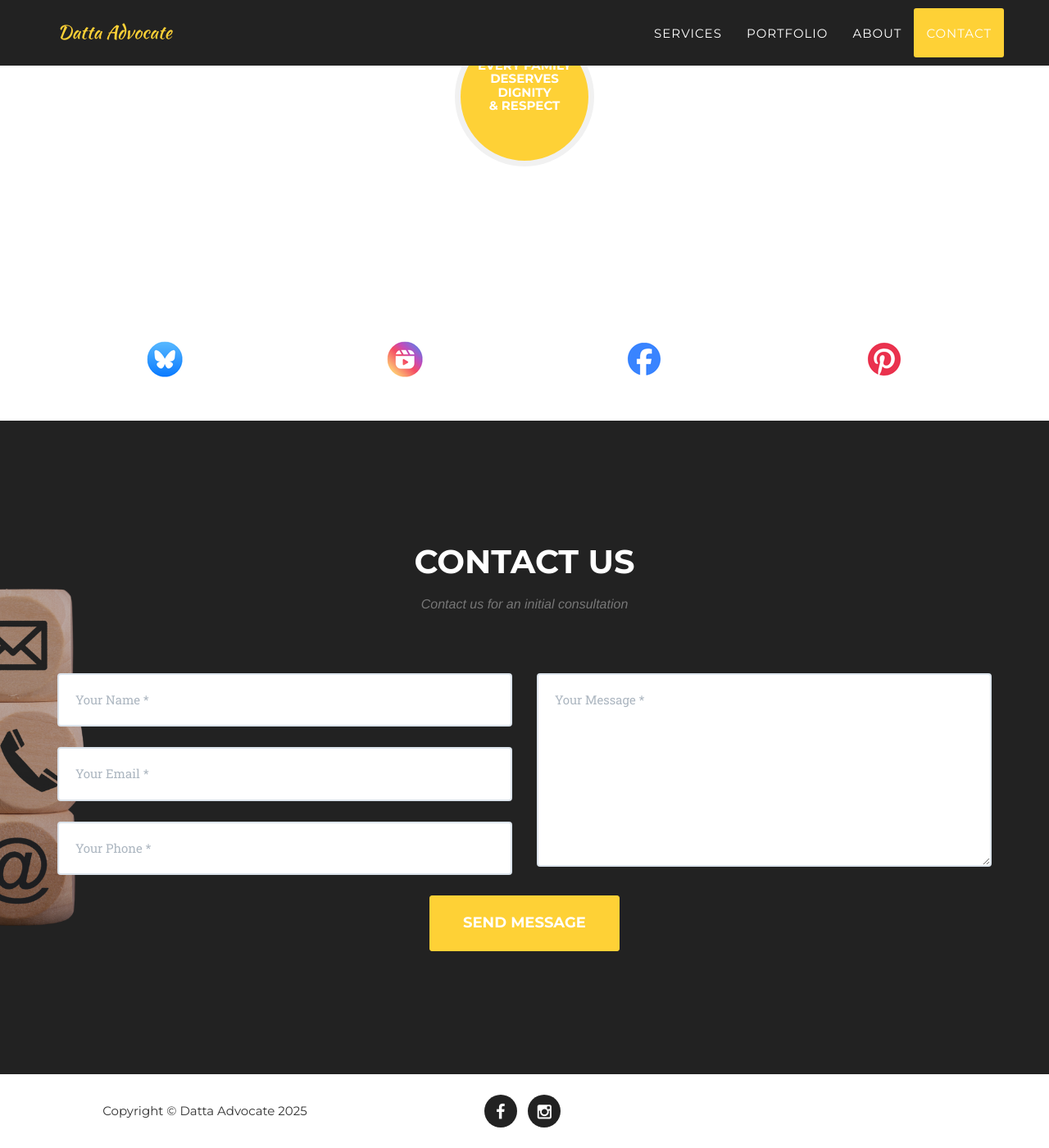
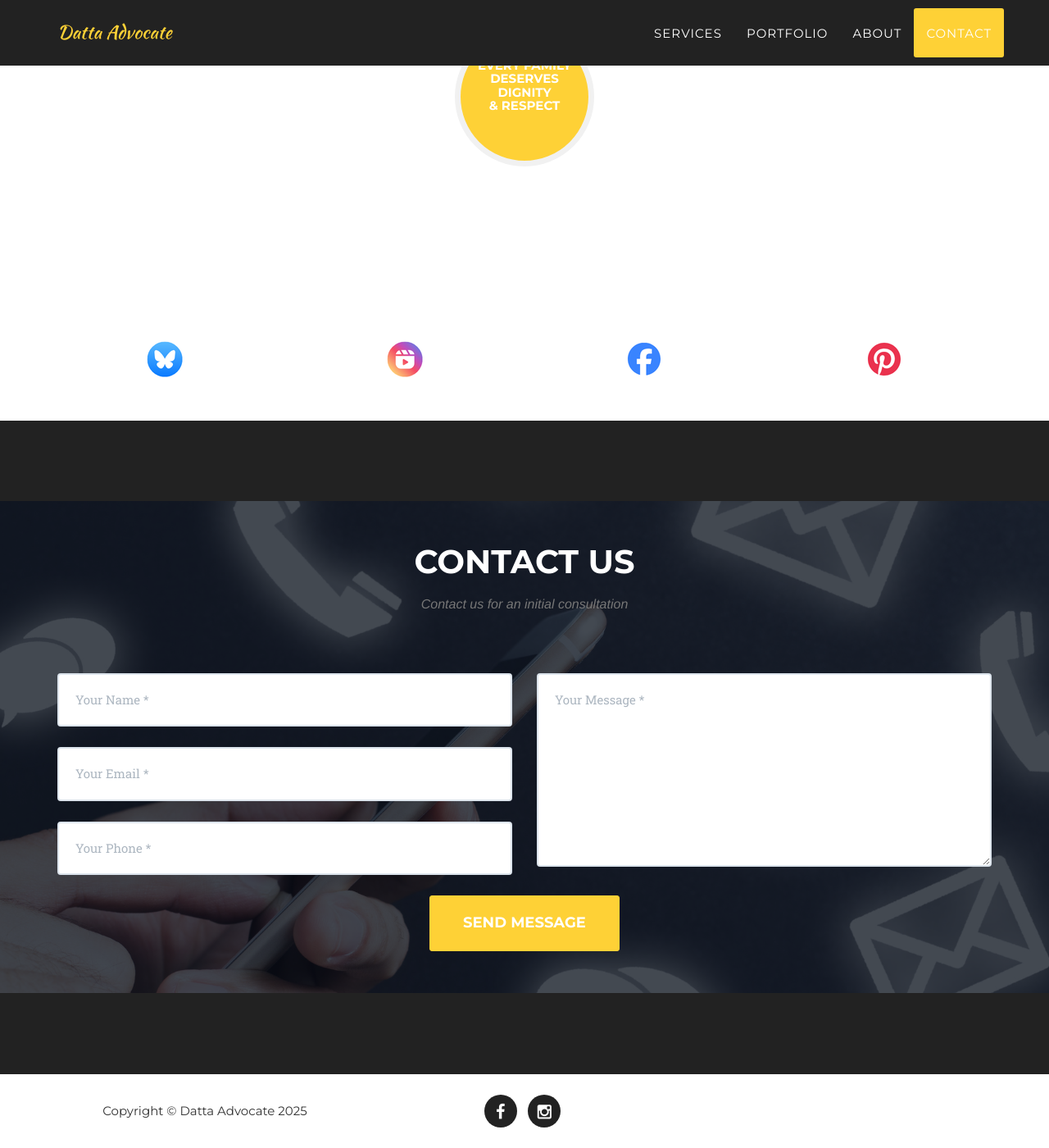
Before and after one commit to neeradatta/dattaadvocate.com, a Jekyll site: the page built from index.html, in a window 1280 px wide and 1400 px high, scrolled down 5024 px. Shown: the whole window at 82% size. Built offline with Jekyll 4.4.1, drawn with Linux system fonts in a browser that asks for light colours; some web fonts are replaced.

Commit message:
changed footer image

```diff
--- a/_includes/css/agency.css
+++ b/_includes/css/agency.css
@@ -658,7 +658,7 @@
 
 section#contact {
     background-color: #222;
-    background-image: url('{{ site.baseurl }}/img/footer-bg.png');
+    background-image: url('{{ site.baseurl }}/img/footer-phone.png');
     background-position: center;
     background-repeat: no-repeat;
 }
```
Also changed, not shown: img/footer-phone.png (added).
